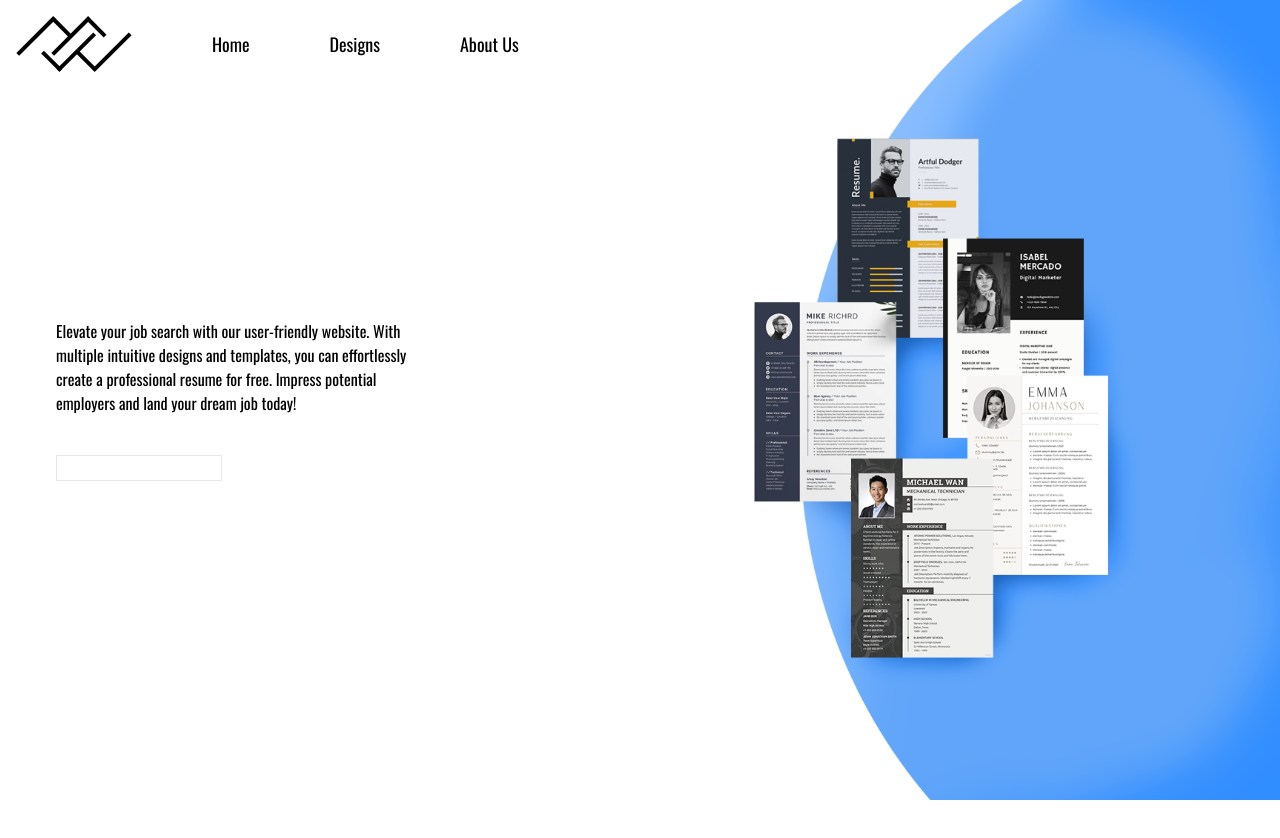
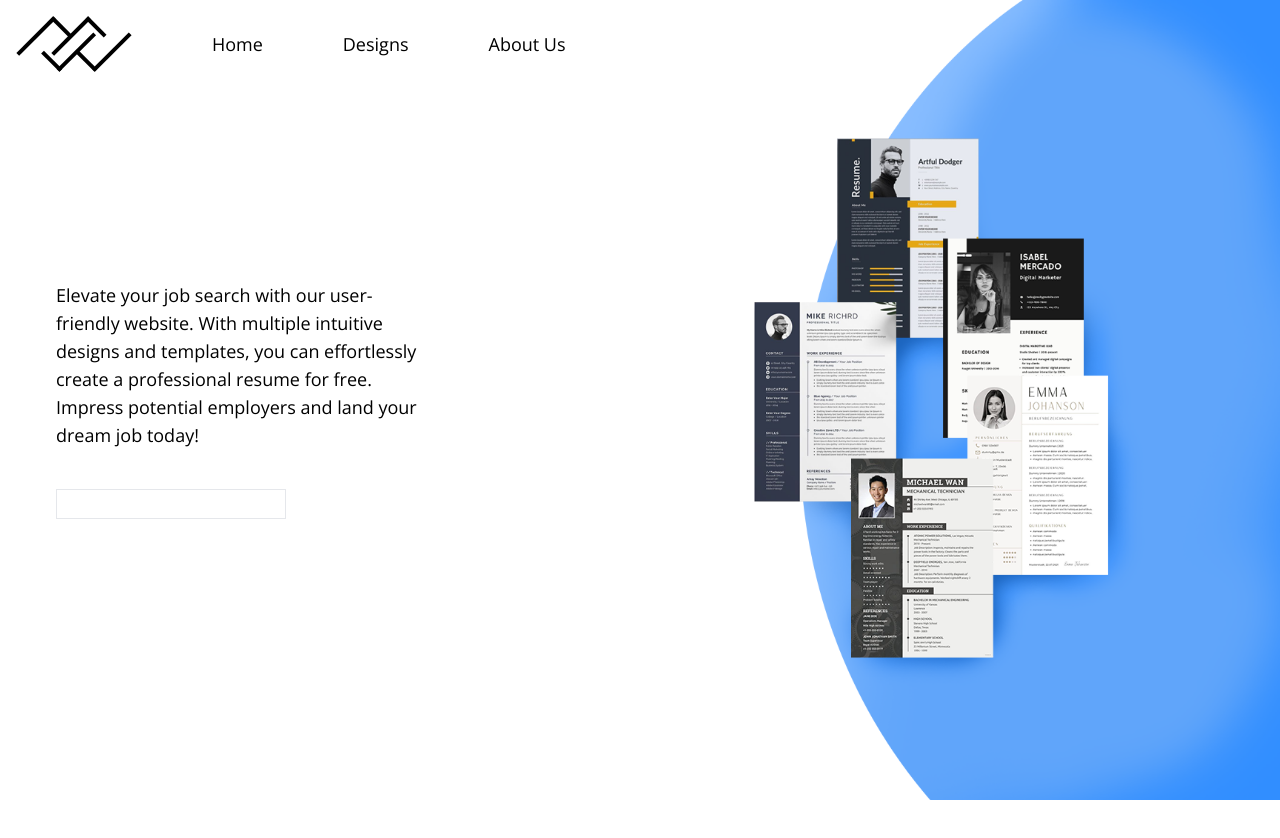
Before and after one commit to PrakashMandal-IV/Build_My_Resume, a React (Create React App) app: page /home in a window 1280 px wide. Shown: the top 838 px of the page. Built offline with nearby package versions, Linux system fonts and the light colour scheme.

Commit message:
Change : Font

```diff
--- a/src/Pages/Home.jsx
+++ b/src/Pages/Home.jsx
@@ -26,7 +26,7 @@ const Home = () => {
 
     </div> */}
     <div className="flex  bg-no-repeat bg-right bg-contain bg-transparent h-1/2  md:bg-cover  md:h-[100vh] md:max-h-[1920px] p-4" style={{ backgroundImage: `url(${homepageBg})` }}>
-      <div className="my-auto w-1/2 px-10 flex flex-col gap-10">
+      <div className="my-auto w-1/2 text-lg px-10 flex flex-col gap-10">
          <p className="w-2/3">Elevate your job search with our user-friendly website. With multiple intuitive designs and templates, you can effortlessly create a professional resume for free. Impress potential employers and land your dream job today!</p>
         <div className="flex">
         <input type="text" className="border w"  />
--- a/src/index.css
+++ b/src/index.css
@@ -1,13 +1,15 @@
 
 
-@import url('https://fonts.googleapis.com/css2?family=Oswald:wght@200;300;400;500;600;700&display=swap');
+
+  @import url('https://fonts.googleapis.com/css2?family=Open+Sans:ital,wght@0,300;0,400;0,500;0,600;0,700;0,800;1,300;1,400;1,500;1,600;1,700;1,800&display=swap');
+
 
 
 
 body {
   padding: 0;
   margin: 0;
-  font-family: 'Oswald', sans-serif;
+  font-family: 'Open Sans', sans-serif;
   -webkit-font-smoothing: antialiased;
   -moz-osx-font-smoothing: grayscale;
   margin: 0;
```
